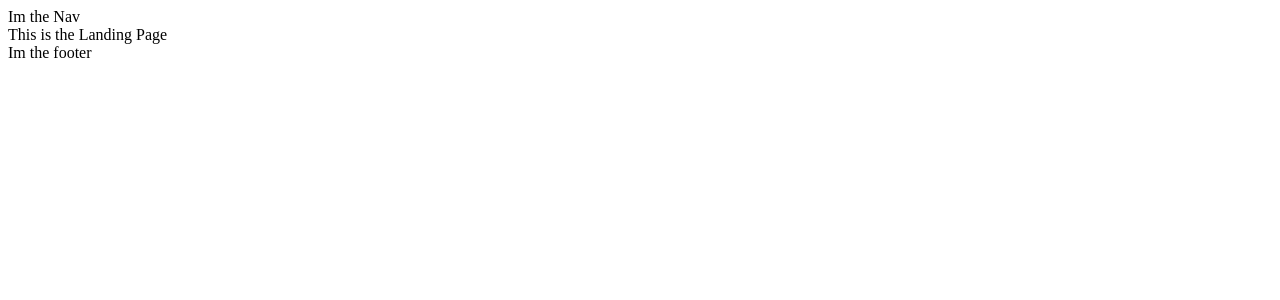
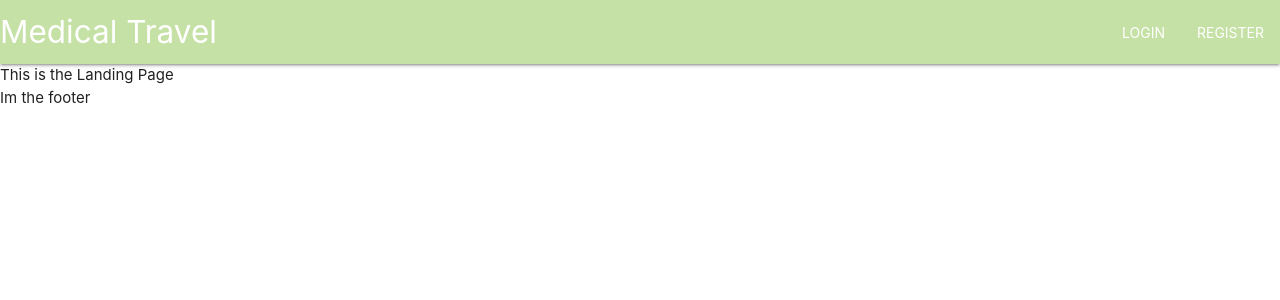
Before and after one commit to Hackify-io/front-team-4, a React (Create React App) app: page / in a window 1280 px wide. Shown: the top 300 px of the page. Built offline with nearby package versions, Linux system fonts and the light colour scheme.

Commit message:
Navbar Login Structure

```diff
--- /dev/null
+++ b/src/actions/index.js
@@ -0,0 +1 @@
+export const SET_CURRENT_USER = "SET_CURRENT_USER";
--- a/src/components/App.js
+++ b/src/components/App.js
@@ -2,6 +2,9 @@
 import React, { Component } from "react";
 import { Router, Route, Switch } from "react-router-dom";
 import { Provider } from "react-redux";
+// eslint-disable-next-line
+import M from "materialize-css";
+import "materialize-css/dist/css/materialize.min.css";
 
 //Import Config Files
 import store from "./../store";
--- /dev/null
+++ b/src/components/Auth/LoginButtons.js
@@ -0,0 +1,22 @@
+//Import Modules
+import React, { Component, Fragment } from "react";
+import { Button } from "react-materialize";
+
+//Import Utils
+import { MAIN_COLOR_FONT } from "./../../utils/colors";
+class LoginButtons extends Component {
+  render() {
+    return (
+      <Fragment>
+        <Button flat className={MAIN_COLOR_FONT}>
+          Login
+        </Button>
+        <Button flat className={MAIN_COLOR_FONT}>
+          Register
+        </Button>
+      </Fragment>
+    );
+  }
+}
+
+export default LoginButtons;
--- /dev/null
+++ b/src/components/Auth/LoginNav.js
@@ -0,0 +1,24 @@
+//Import Modules
+import React, { Component, Fragment } from "react";
+import { connect } from "react-redux";
+
+//Import Components
+import LoginButtons from "./LoginButtons";
+import LoginUser from "./LoginUser";
+
+class LoginNav extends Component {
+  render() {
+    const { isAuthenticated } = this.props;
+    return (
+      <Fragment>{isAuthenticated ? <LoginUser /> : <LoginButtons />}</Fragment>
+    );
+  }
+}
+
+const mapStateToProps = state => {
+  return {
+    isAuthenticated: state.auth.isAuthenticated,
+    user: state.auth.user
+  };
+};
+export default connect(mapStateToProps, {})(LoginNav);
--- /dev/null
+++ b/src/components/Auth/LoginUser.js
@@ -0,0 +1,19 @@
+//Import Modules
+import React, { Component, Fragment } from "react";
+import { Button } from "react-materialize";
+//Import Utils
+import { MAIN_COLOR_FONT } from "./../../utils/colors";
+class LoginUser extends Component {
+  render() {
+    return (
+      <Fragment>
+        Jhonnatan Guerrero
+        <Button flat className={MAIN_COLOR_FONT}>
+          Logout
+        </Button>
+      </Fragment>
+    );
+  }
+}
+
+export default LoginUser;
--- a/src/components/Layout/LayoutNav.js
+++ b/src/components/Layout/LayoutNav.js
@@ -1,8 +1,39 @@
+//Import Modules
 import React, { Component } from "react";
+import { Navbar, Icon } from "react-materialize";
 
+//Import Components
+import LoginNav from "./../Auth/LoginNav";
+
+//Import Utils
+import { MAIN_COLOR_CLASS } from "./../../utils/colors";
 class LayoutNav extends Component {
   render() {
-    return <div>Im the Nav</div>;
+    return (
+      <Navbar
+        alignLinks="right"
+        className={MAIN_COLOR_CLASS}
+        brand={
+          <a className="brand-logo" href="/">
+            Medical Travel
+          </a>
+        }
+        menuIcon={<Icon>menu</Icon>}
+        options={{
+          draggable: true,
+          edge: "left",
+          inDuration: 250,
+          onCloseEnd: null,
+          onCloseStart: null,
+          onOpenEnd: null,
+          onOpenStart: null,
+          outDuration: 200,
+          preventScrolling: true
+        }}
+      >
+        <LoginNav />
+      </Navbar>
+    );
   }
 }
 
--- /dev/null
+++ b/src/reducers/authReducer.js
@@ -0,0 +1,20 @@
+import { SET_CURRENT_USER } from "../actions/";
+import isEmpty from "../validations/is-empty";
+
+const initialState = {
+  isAuthenticated: false,
+  user: {}
+};
+
+export default function(state = initialState, action) {
+  switch (action.type) {
+    case SET_CURRENT_USER:
+      return {
+        ...state,
+        isAuthenticated: !isEmpty(action.payload),
+        user: action.payload
+      };
+    default:
+      return state;
+  }
+}
--- a/src/reducers/index.js
+++ b/src/reducers/index.js
@@ -1,4 +1,8 @@
 import { combineReducers } from "redux";
+import authReducer from "./authReducer";
 import { reducer as formReducer } from "redux-form";
 
-export default combineReducers({ form: formReducer });
+export default combineReducers({
+  auth: authReducer,
+  form: formReducer
+});
--- /dev/null
+++ b/src/utils/colors.js
@@ -0,0 +1,2 @@
+export const MAIN_COLOR_CLASS = "light-green lighten-3";
+export const MAIN_COLOR_FONT = "white-text";
--- /dev/null
+++ b/src/validations/is-empty.js
@@ -0,0 +1,12 @@
+const isEmpty = value =>
+  value === undefined ||
+  value === null ||
+  (typeof value === "object" && Object.keys(value).length === 0) ||
+  (typeof value === "string" && value.trim().length === 0);
+
+export const isRequired = value => {
+  value = !isEmpty(value) ? value : "";
+  return value;
+};
+
+export default isEmpty;
```
Also changed, not shown: src/actions/authActions.js (added, +27 -0 lines).
